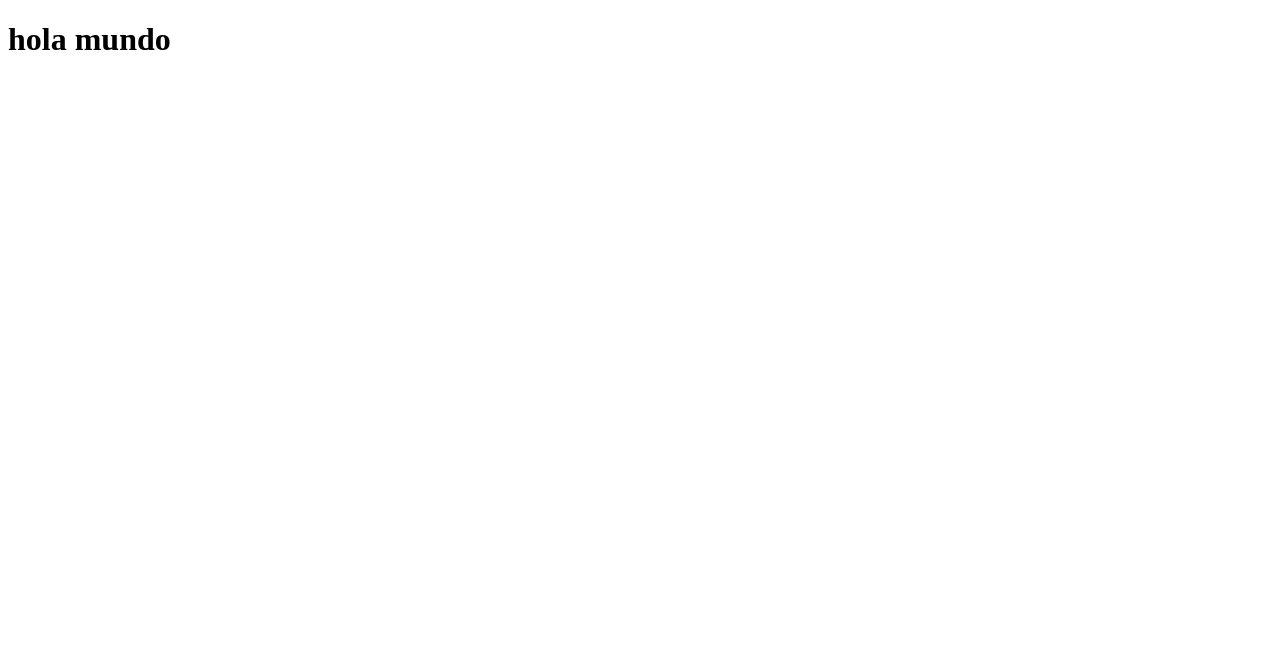
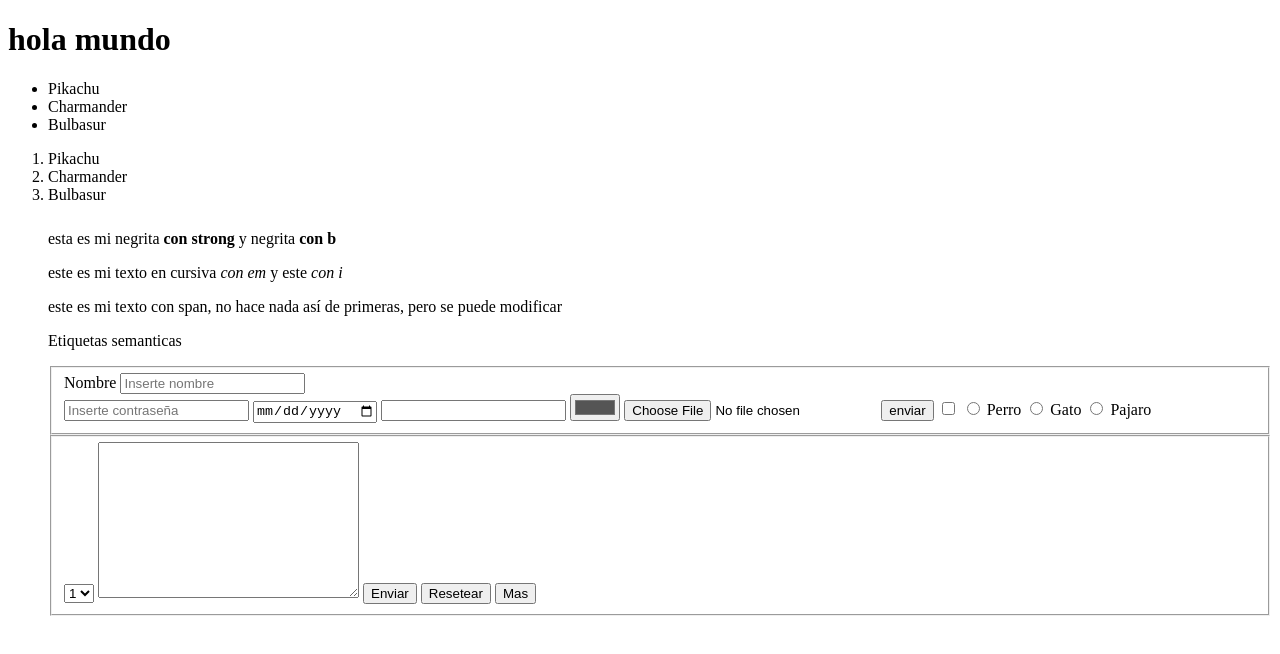
Before and after one commit to OhMyCris/prueba1, a plain HTML site: page index.html in a window 1280 px wide. Drawn offline with Linux system fonts and the light colour scheme.

Commit message:
apuntes de etiquetas

```diff
--- a/index.html
+++ b/index.html
@@ -7,5 +7,85 @@
 </head>
 <body>
     <h1>hola mundo</h1>
+    <ul>
+        <li>Pikachu</li>
+        <li>Charmander</li>
+        <li>Bulbasur</li>
+    </ul>
+    <ol>
+        <li>Pikachu</li>
+        <li>Charmander</li>
+        <li>Bulbasur</li>
+    </ul>
+
+    <table>
+        <thead>
+            <tr>
+                <th></th>
+            </tr>
+        </thead>
+        <tbody>
+            <tr>
+                <td></td>
+            </tr>
+        </tbody>
+    </table>
+    <p>esta es mi negrita <strong>con strong</strong> y negrita <b>con b</b></p>
+    <p>este es mi texto en cursiva <em>con em</em> y este <i>con i</i></p>
+    <p>este es mi texto <span>con span</span>, no hace nada así de primeras, pero se puede modificar</p>
+
+    <p>Etiquetas semanticas</p>
+    <header>
+        <nav></nav>
+    </header>
+    <main>
+        <section>
+            <article></article>
+        </section>
+        <aside></aside>
+    </main>
+    <footer></footer>
+
+    <div>
+        <p></p>
+    </div>
+    <div>
+        <p></p>
+    </div>
+
+    <form action="">
+        <fieldset>
+            <div>
+                <label for="nombre">Nombre</label>
+                <input type="text" name="nombre" placeholder="Inserte nombre" minlength="2" maxlength="10"/>
+            </div>
+
+            <input type="password" name="pass" placeholder="Inserte contraseña" pattern="^(?=.*[a-z])(?=.*[A-Z])(?=.*[0-9])(?=.*[!@#$%^&*_=+-]).{8,12}$" oninvalid="this.setCustomValidity('No cumple el patron')" />
+            <input type="date"/>
+            <input type="number"/>
+            <input type="color" value="#555555"/>
+            <input type="file"/>
+            <input type="button" value="enviar"/>
+            <input type="checkbox" />
+            <input type="radio" name="animal" /> Perro
+            <input type="radio" name="animal" /> Gato
+            <input type="radio" name="animal" /> Pajaro
+        </fieldset>
+
+        <fieldset>
+            <select>
+                <option value="1">1</option>
+                <option value="2">2</option>
+                <option value="3">3</option>
+            </select>
+
+            <textarea name="" id="" cols="30" rows="10"></textarea>
+
+            <button type="submit">Enviar</button>
+            <button type="reset">Resetear</button>
+            <button type="button">Mas</button>
+        </fieldset>
+
+    </form>
 </body>
 </html>
```
